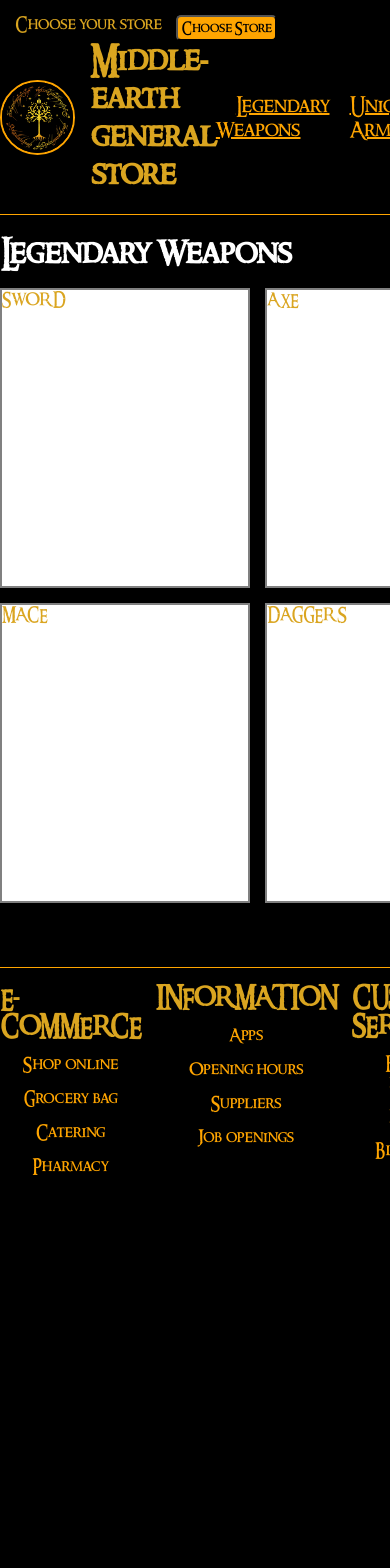
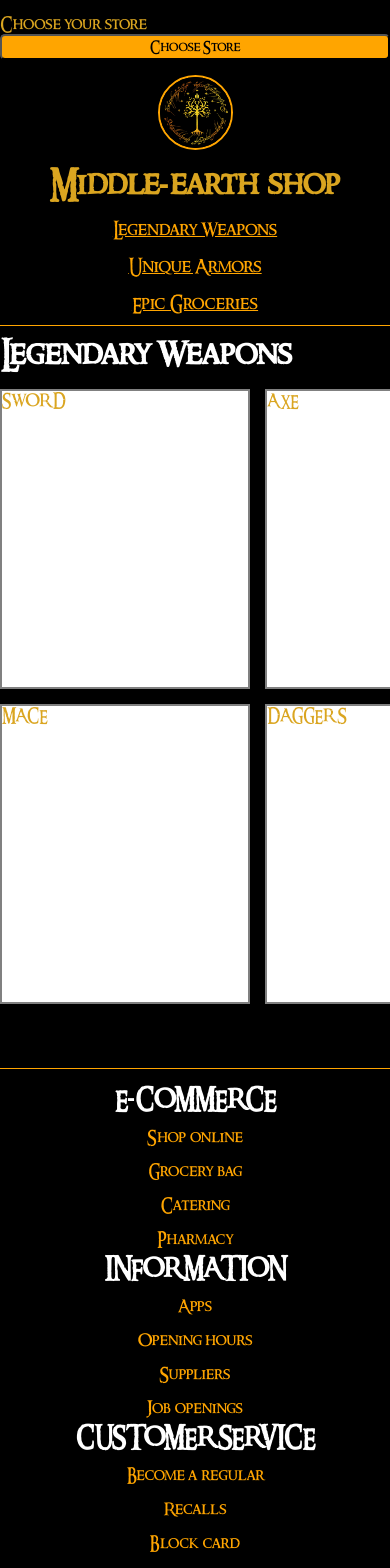
Before and after one commit to danyealmateen/middle-earth-store, a React (Create React App) app: page /weapons in a window 390 px wide. Shown: the top 1568 px of the page. Before the commit the page ends 1254 px from the top, so only its background shows below. Built offline with nearby package versions, Linux system fonts and the light colour scheme.

Commit message:
responsive

```diff
--- a/src/Footer/Footer.tsx
+++ b/src/Footer/Footer.tsx
@@ -63,6 +63,20 @@
   justify-items: center;
   gap: 15px;
   margin-top: 15px;
+
+  & h2 {
+    color: white;
+  }
+
+  @media (max-width: 768px) {
+    grid-template-columns: repeat(2, 1fr);
+    gap: 10px;
+  }
+
+  @media (max-width: 480px) {
+    grid-template-columns: 1fr;
+    gap: 5px;
+  }
 `;
 
 const StyledLink = styled(RouterLink)`
@@ -73,7 +87,7 @@
   margin-top: 15px;
 
   &:hover {
-    transition: color 0.3s, color 0.3s, transform 0.3s;
+    transition: color 0.3s, transform 0.3s;
     color: white;
   }
 `;
--- a/src/Header/Header.tsx
+++ b/src/Header/Header.tsx
@@ -17,7 +17,7 @@
       </ButtonWrapper>
       <ContentContainer>
         <img src='./images/tree.png' alt='' />
-        <h1>Middle-earth general store</h1>
+        <h1>Middle-earth shop</h1>
         <Router>
           <DropdownWrapper
             onMouseEnter={() => setShowDropDown(true)}
@@ -46,7 +46,8 @@
 
 const ButtonWrapper = styled.div`
   display: flex;
-  margin: 15px 0px 0px 15px;
+  margin: 15px;
+  justify-content: space-between;
 
   & button {
     background-color: orange;
@@ -64,17 +65,34 @@
   }
 
   & button:active {
-    scale: 1.05;
+    transform: scale(1.05);
+  }
+
+  @media (max-width: 600px) {
+    flex-direction: column;
+    align-items: stretch;
+    margin: 15px 0;
+
+    & button {
+      margin-left: 0;
+      width: 100%;
+    }
   }
 `;
 
 const ContentContainer = styled.div`
   display: flex;
   align-items: center;
+  gap: 15px;
+
+  @media (max-width: 600px) {
+    flex-direction: column;
+    align-items: center;
+  }
+
   & img {
     width: 75px;
     border: 2px solid orange;
-    margin-right: 15px;
     border-radius: 50px;
   }
 `;
@@ -86,7 +104,13 @@
 
   &:hover {
     color: white;
-    transition: color 0.3s, color 0.3s, transform 0.3s;
+    transition: color 0.3s;
+  }
+
+  @media (max-width: 600px) {
+    margin-left: 0;
+    font-size: 18px;
+    text-align: center;
   }
 `;
 
@@ -100,6 +124,11 @@
   &:hover > div {
     display: block;
   }
+
+  @media (max-width: 600px) {
+    width: 100%;
+    text-align: center;
+  }
 `;
 
 const StyledHr = styled.hr`
@@ -107,4 +136,8 @@
   height: 1px;
   background: orange;
   margin: 20px 0;
+
+  @media (max-width: 600px) {
+    margin: 10px 0;
+  }
 `;
--- a/src/Main/Main.tsx
+++ b/src/Main/Main.tsx
@@ -41,13 +41,25 @@
     width: 600px;
     border-radius: 5px;
   }
+
+  @media (max-width: 600px) {
+    & img {
+      width: 100%;
+      max-width: 300px;
+    }
+  }
 `;
 
 const DivContainer = styled.div`
   display: flex;
   flex-direction: row;
+  flex-wrap: wrap;
+  justify-content: center;
 
-}
+  @media (max-width: 600px) {
+    flex-direction: column;
+    align-items: center;
+  }
 `;
 
 const StyledLink = styled(RouterLink)`
@@ -59,6 +71,9 @@
   height: 200px;
   text-align: center;
   text-decoration: none;
+  display: flex;
+  justify-content: center;
+  align-items: center;
 
   &:hover {
     background-color: black;
@@ -71,4 +86,11 @@
     height: 60px;
     border-radius: 50px;
   }
+
+  @media (max-width: 600px) {
+    width: 100%;
+    max-width: 300px;
+    height: auto;
+    margin: 10px 0;
+  }
 `;
--- a/src/Modals/StoreModal.tsx
+++ b/src/Modals/StoreModal.tsx
@@ -85,7 +85,7 @@
     font-size: 20px;
     background-color: black;
     color: goldenrod;
-    width: 30%;
+    width: 70%; /* Uppdaterad bredd */
     border: 1px solid goldenrod;
   }
 
@@ -107,6 +107,16 @@
   & button:active {
     scale: 1.05;
   }
+
+  @media (max-width: 600px) {
+    width: 90%; /* Ändrat till procentuell bredd för bättre responsivitet */
+    height: auto; /* Ändrat till auto för bättre responsivitet */
+
+    & select,
+    & button {
+      width: 100%; /* Ändrat till procentuell bredd för bättre responsivitet */
+    }
+  }
 `;
 
 const ModalOverlay = styled.div`
```
